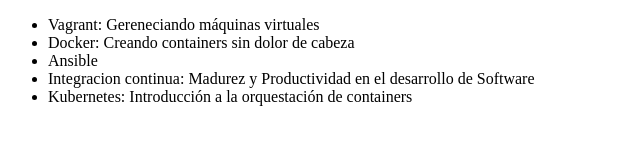
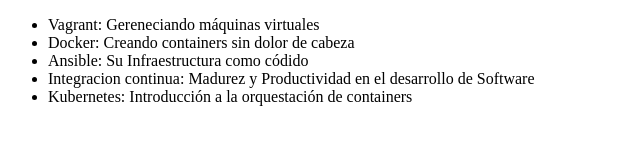
Before and after one commit to RichyMV/alura-git, a plain HTML site: page index.html in a window 1280 px wide. Shown: the whole page, without its empty margins (0-640 px from the left). Drawn offline with Linux system fonts and the light colour scheme.

Commit message:
Modificando el nombre del curso de Ansible

```diff
--- a/index.html
+++ b/index.html
@@ -11,7 +11,7 @@
         <ul>
             <li>Vagrant: Gereneciando máquinas virtuales</li>
             <li>Docker: Creando containers sin dolor de cabeza</li>
-            <li>Ansible</li>
+            <li>Ansible: Su Infraestructura como códido</li>
             <li>Integracion continua: Madurez y Productividad en el desarrollo de Software</li>
             <li>Kubernetes: Introducción a la orquestación de containers</li>
         </ul>
```
